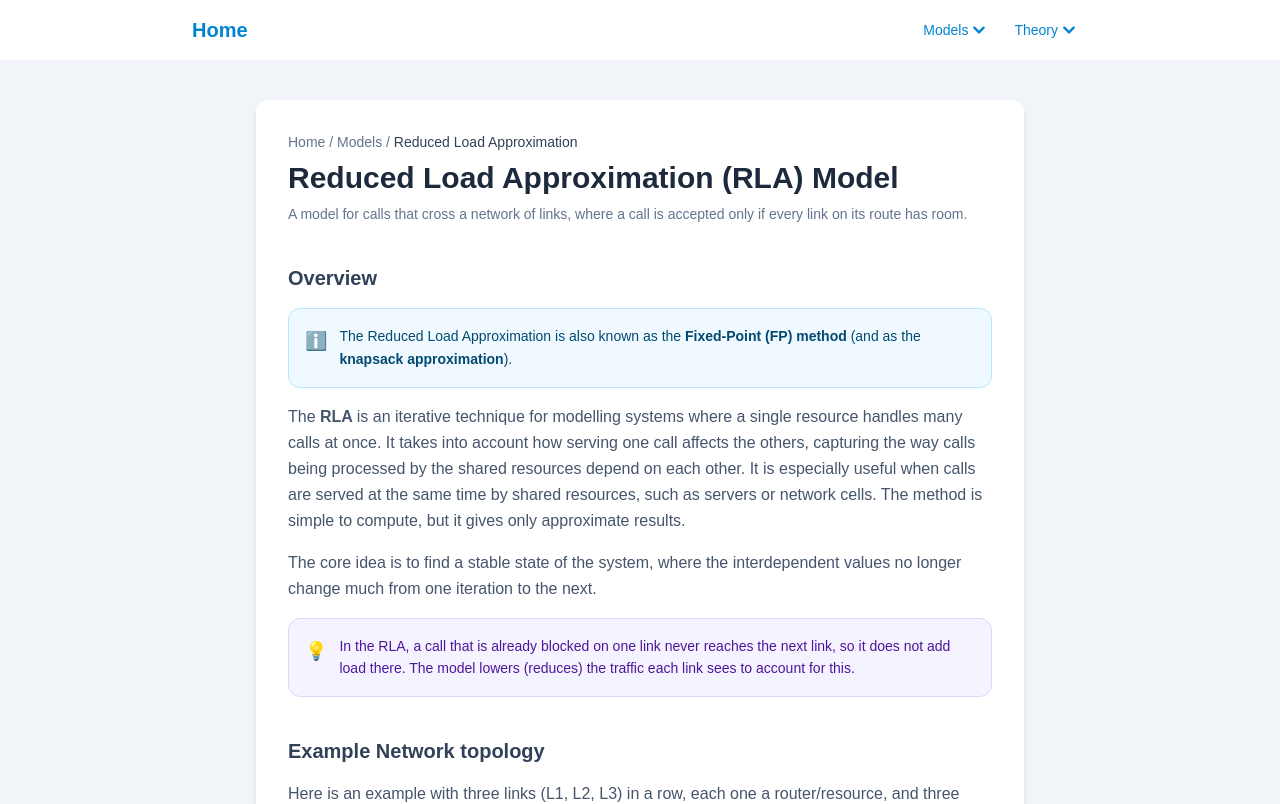
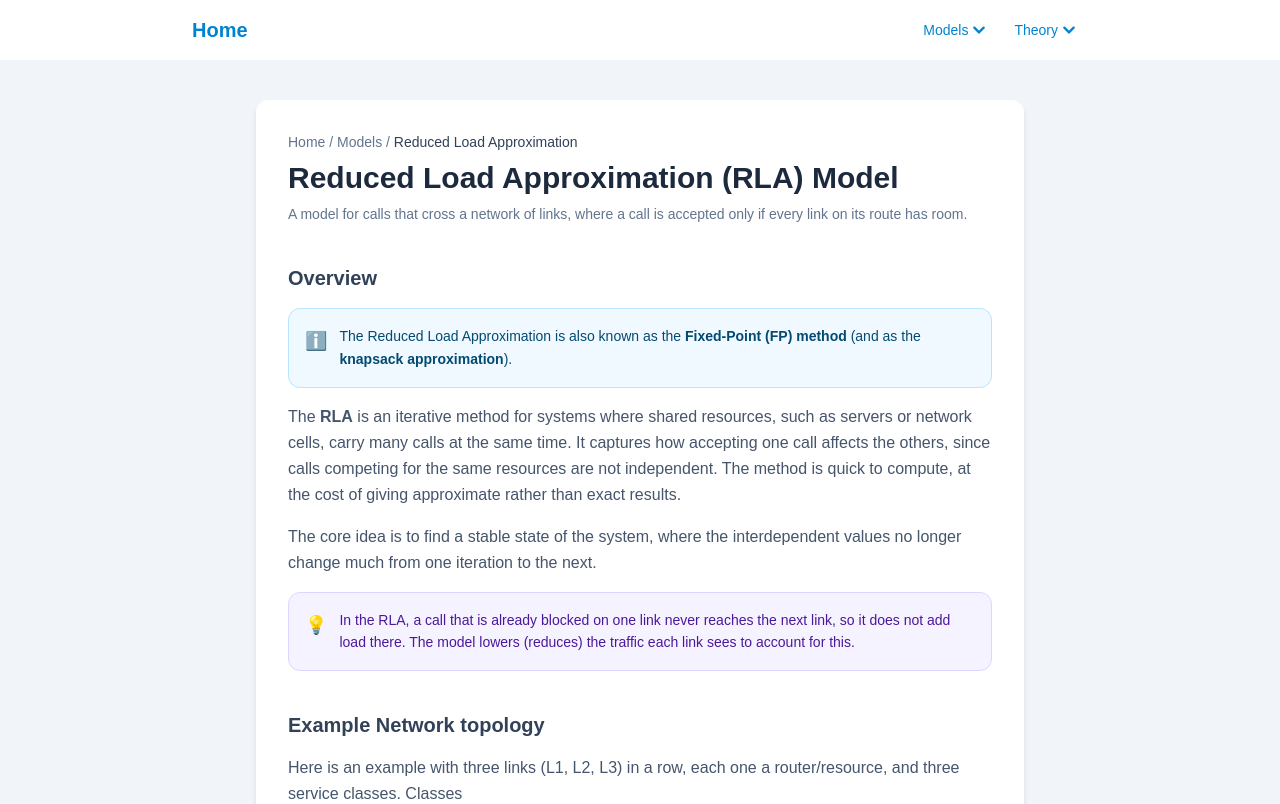
Before and after one commit to marias-world/teletraffic-models-ui, a Next.js app: page /reduced-load-approximation in a window 1280 px wide. Shown: the top 804 px of the page. Built offline with nearby package versions, Linux system fonts and the light colour scheme.

Commit message:
chore: improve text

```diff
--- a/src/app/reduced-load-approximation/page.tsx
+++ b/src/app/reduced-load-approximation/page.tsx
@@ -199,14 +199,12 @@ export default function ReducedLoadApproximationPage() {
             </div>
 
             <p className="text-slate-600 leading-relaxed">
-              The <strong>RLA </strong> is an iterative technique for modelling
-              systems where a single resource handles many calls at once. It
-              takes into account how serving one call affects the others,
-              capturing the way calls being processed by the shared resources
-              depend on each other. It is especially useful when calls are
-              served at the same time by shared resources, such as servers or
-              network cells. The method is simple to compute, but it gives only
-              approximate results.
+              The <strong>RLA</strong> is an iterative method for systems where
+              shared resources, such as servers or network cells, carry many
+              calls at the same time. It captures how accepting one call affects
+              the others, since calls competing for the same resources are not
+              independent. The method is quick to compute, at the cost of giving
+              approximate rather than exact results.
             </p>
 
             <p className="text-slate-600 leading-relaxed">
```
